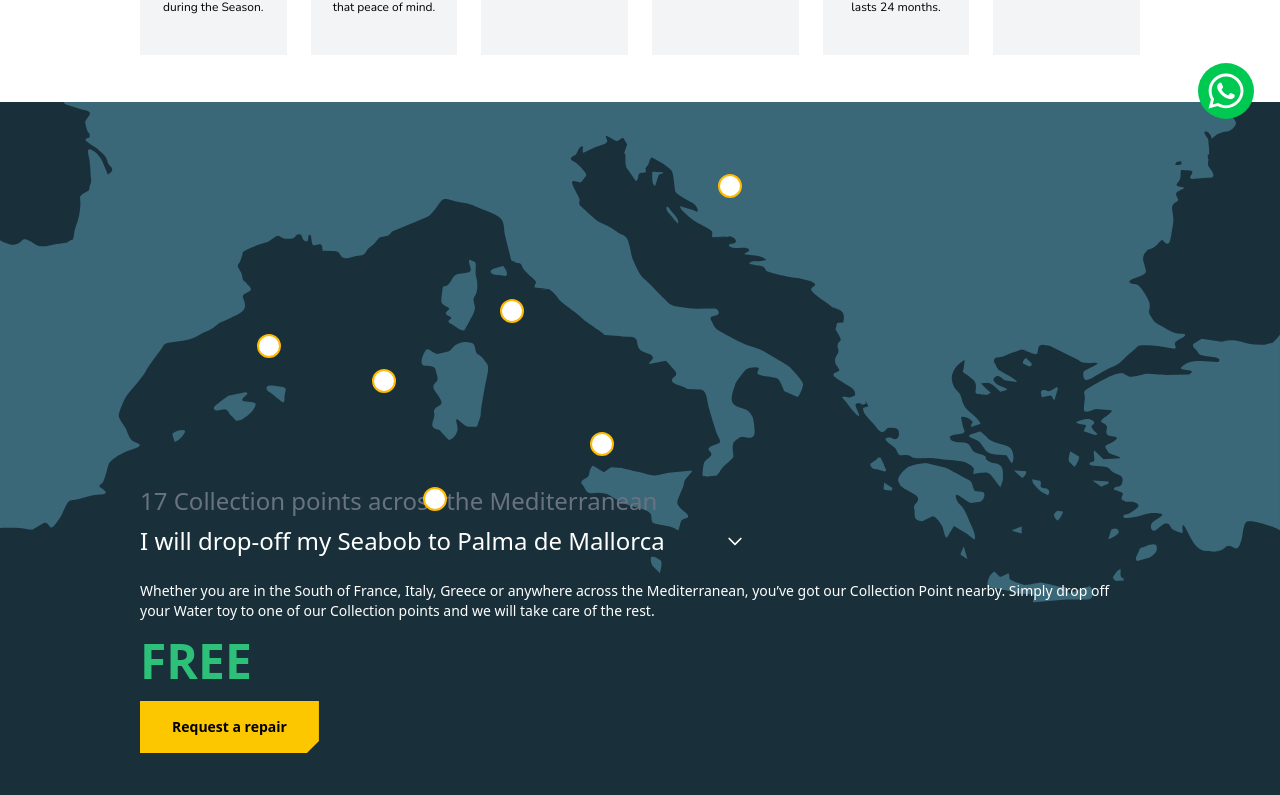
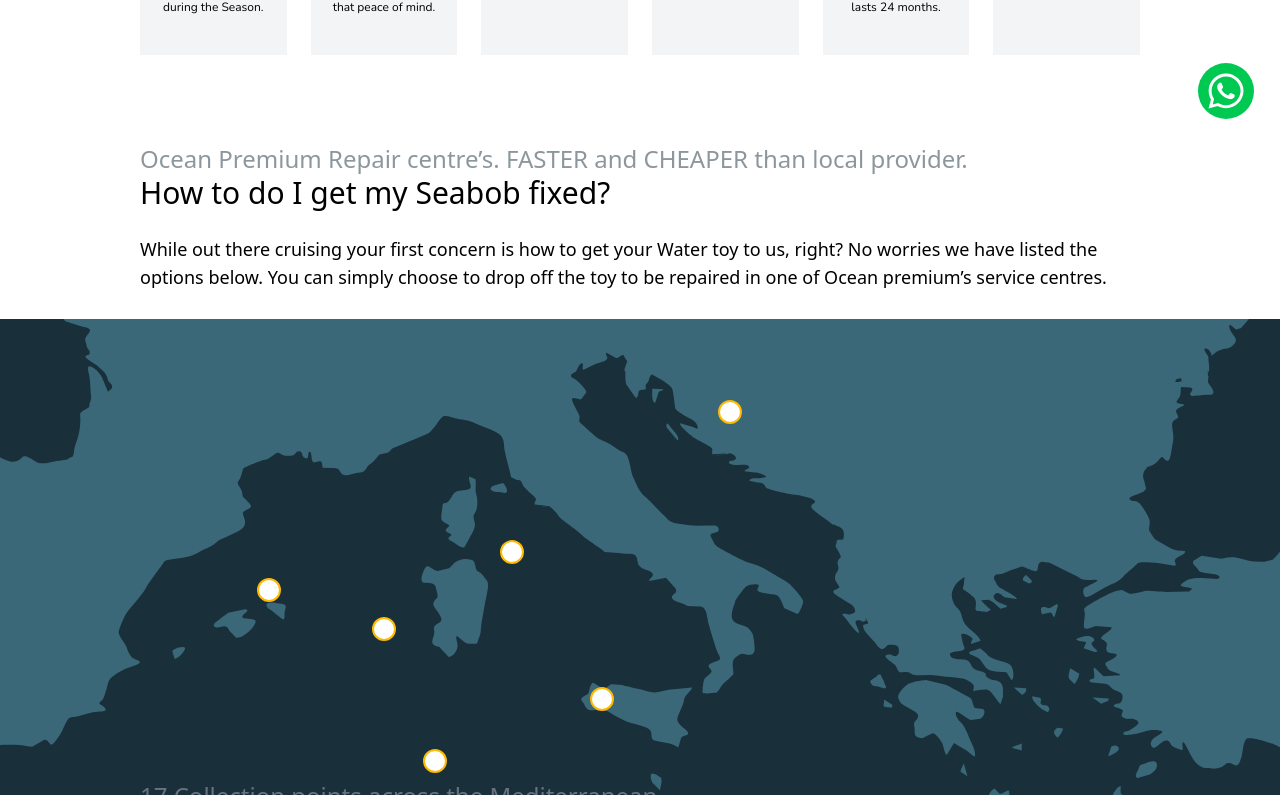
Before and after one commit to wuilliamhernandez1994/ecommerce, a React (Vite) app: page / in a window 1280 px wide. Shown: the part 665-1460 px from the top of the page. Built offline with nearby package versions, Linux system fonts and the light colour scheme.

Commit message:
update style CollectionMap

```diff
--- a/src/components/sections/CollectionMap.tsx
+++ b/src/components/sections/CollectionMap.tsx
@@ -78,9 +78,27 @@
     const [open, setOpen] = useState(false);
 
     return (
-        <div className="grid grid-cols-12 gap-4 w-full bg-[#1F303B]">
-            <div className="col-span-12 relative">
-                <div className="relative z-50 p-3 mx-auto w-auto sm:mx-[5%] lg:mx-[10%]">
+        <>
+            <div className="p-3 mx-auto w-auto sm:mx-[5%] lg:mx-[10%]">
+                <div className="">
+                    <p className="text-2xl font-normal text-[rgba(25,48,59,.5)]">
+                        Ocean Premium Repair centre’s. FASTER and CHEAPER than
+                        local provider.
+                    </p>
+                    <p className="text-3xl font-normal mb-6">
+                        How to do I get my Seabob fixed?
+                    </p>
+                    <p className="text-lg font-normal mb-4">
+                        While out there cruising your first concern is how to
+                        get your Water toy to us, right? No worries we have
+                        listed the options below. You can simply choose to drop
+                        off the toy to be repaired in one of Ocean premium’s
+                        service centres.
+                    </p>
+                </div>
+            </div>
+            <div className="flex flex-col gap-4 w-full bg-[#1F303B] md:bg-[url('/img/webMap.svg')] relative h-auto md:h-[775px]">
+                <div className="absolute bottom-0 z-50 p-3 mx-auto w-auto sm:mx-[5%] lg:mx-[10%]">
                     <span className="text-gray-500 text-2xl mb-2">
                         17 Collection points across the Mediterranean
                     </span>
@@ -162,12 +180,7 @@
                         </a>
                     </div>
                 </div>
-                <div className="hidden md:block absolute bottom-0 w-full">
-                    <img
-                        src="/img/webMap.svg"
-                        alt="Imagen interactiva"
-                        className="w-screen max-w-full block"
-                    />
+                <div className="hidden md:block w-full">
                     {pinsData.map((pin) => (
                         <button
                             key={pin.id}
@@ -217,6 +230,6 @@
                     )}
                 </div>
             </div>
-        </div>
+        </>
     );
 };
--- a/src/pages/HomePage.tsx
+++ b/src/pages/HomePage.tsx
@@ -32,9 +32,9 @@
 
             <BusinessComponent {...maintenancePackages} />
 
+            <CollectionMap />
+
             <ShippingSelector />
-
-            <CollectionMap />
 
             {initialData.map((product, index) => {
                 if (index === 1) {
```
